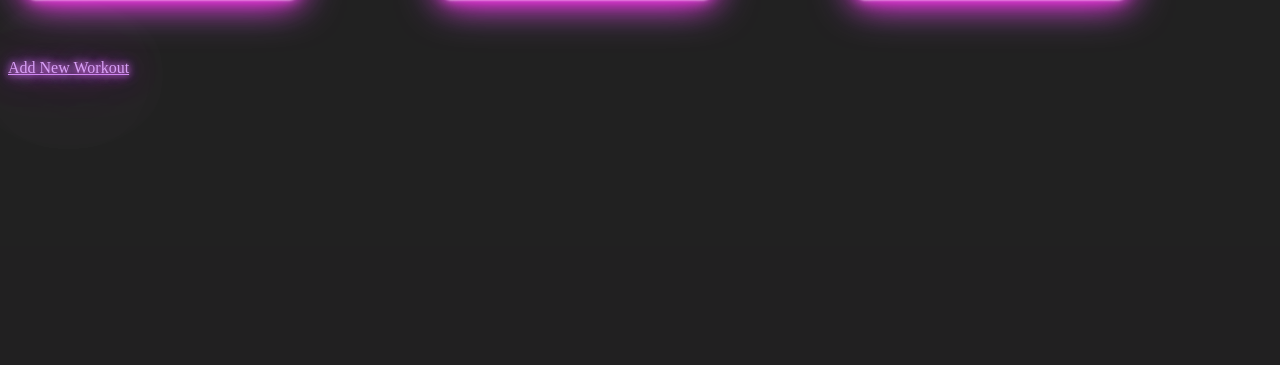
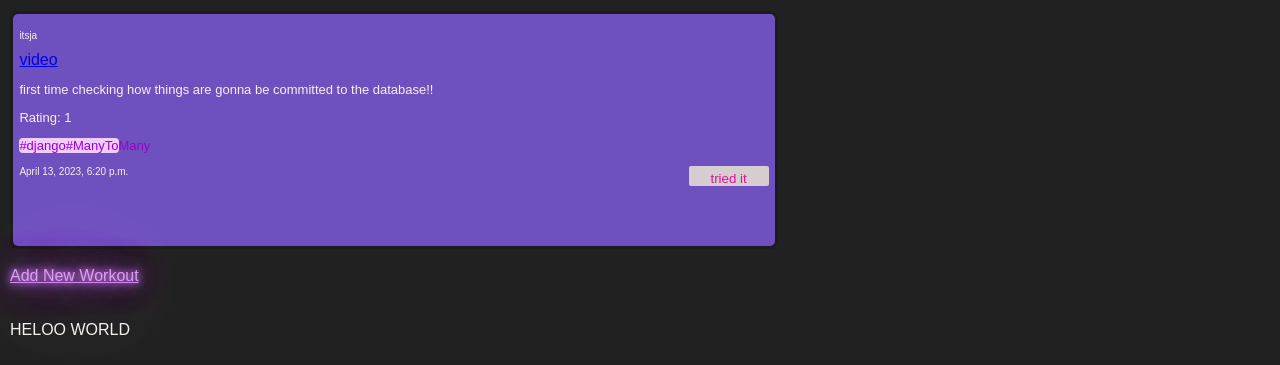
Before and after one commit to HeadandFolders/project_gains, a Django app: page /WorkoutApp/ in a window 1280 px wide. Shown: the part 554-919 px from the top of the page. Before the commit the page ends 644 px from the top, so only its background shows below. Run offline with Django 4.2, Linux system fonts and the light colour scheme; data comes from the database, SQL or seed files in the repository; both versions use the stored data as it was after the commit.

Commit message:
comment form, automatically added original post's url/tag

```diff
--- a/project_gains/WorkoutApp/templates/WorkoutApp/index.html
+++ b/project_gains/WorkoutApp/templates/WorkoutApp/index.html
@@ -1,27 +1,93 @@
 {% extends "WorkoutApp/layout.html" %}
 {% block body %}
 
-	<p>hello world</p>
-	<h1 class="neonTextTitle"> UNTIL WE DECIDE ON THE NAME </h1>
-      <div class="grid-container">
+	<div class="topnav">
+		<a href="#" style="padding: 10px 40px;">About</a>
+		<input type="search" style="margin: 10px 40px;" placeholder="Search"/>
+	</div>
+	<div class="row">
+		<div class="column middle">
 			{% for q in tasks %}
-          <div>
-			<p style="font-size: x-small;">{{ q.author }}</p>
-			<iframe src="{{ q.url }}" height="200" width="200">media</iframe>
+
+          		<div class="post-div">
+					<p class="author" style="font-size: x-small;">{{ q.author }}</p>
+					<!--<iframe src="{{ q.url.url }}" height="200" width="200">media</iframe-->
+					<a class="url" href="{{ q.url.url }}">video</a>
             		<p style="font-size: small;">{{ q.opinion }}</p>
-			<p style="font-size: small;">Rating: {{ q.rating }}</p>
+					<p class="rating" style="font-size: small;">Rating: {{ q.rating }}</p>
 					{% for hashtag in q.hashtag.all %}
-                <center><p style="font-size: small;" class="tag_text">{{ hashtag.hashtag }}</p></center>
+                		<p style="font-size: small;" class="tag_text">{{ hashtag.hashtag }}</p>
             		{% endfor %}
 					<p style="font-size: x-small;">{{ q.pub_date }}</h6>
+						<button id="openform{{ forloop.counter0 }}" class="open-button">tried it</button>
 
+						<div class="form-popup" id="myForm{{ forloop.counter0 }}">
+						  <form action="{% url 'WorkoutApp:contribute' %}" method="post" class="form-container contactForm">
+							{% csrf_token %}
+							<h3 style="color: #0B7A75;">Contribution</h3>
+							<input  type="text" class="tag_hidden"/>
+
+							{{ formpost.as_p }}
+							<input type="url" value="#" class="url_hidden"/>
+							<button type="submit" class="btn" >Contribute</button>
+							<!--button id="clicky{{ forloop.counter0 }}" type="button" class="btn clicky" >Check</button-->
+							<button id="closeform{{ forloop.counter0 }}" type="button" class="btn cancel " class="closeform" onclick="closeForm()">Close</button>
+						  </form>
 						</div>
+
+						<script src="https://ajax.googleapis.com/ajax/libs/jquery/3.5.1/jquery.min.js"></script>
+						<script>
+							$(document).ready(function () {
+
+    							$(".open-button").click((clicked) => {
+									var id = clicked.target.id;
+									alert(id);
+									var matches = id.match(/\d+$/);
+									if (matches) {
+    									var numString = matches[0];
+										alert(numString);
+										$("#myForm"+numString).css("display","block");
+									}
+
+									var temp_string = "";
+									$("#"+id).parentsUntil(".post-div").siblings(".tag_text").css('color','yellow');
+									$("#"+id).parentsUntil(".post-div").siblings(".tag_text").each(function() {
+   										temp_string += $(this).text();
+									});
+									//alert(temp_string);
+									$(".tag_hidden").val(temp_string);
+									$("#"+id).parentsUntil(".post-div").siblings(".url").css('color','red');
+									var url = $("#"+id).parentsUntil(".post-div").siblings(".url");
+									$(".url_hidden").val(url.attr('href'));
+								});
+
+							});
+						</script>
+						<script>
+							function closeForm(){
+								var id = $(".closeform").target.id;
+									alert(id);
+									var matches = id.match(/\d+$/);
+									if (matches) {
+    									var numString = matches[0];
+										alert(numString);
+										$("#myForm"+numString).css("display","none");
+									}
+
+							}
+						</script>
+          		</div>
+		  		<br>
         	{% endfor %}
-          </div>
 			{% if request.user.is_authenticated %}
   				<a href="{% url 'WorkoutApp:add' %}" class="neonText">Add New Workout</a>
   				<a href="{% url 'logout' %}" class="neonText">LOGOUT</a>
 			{% else %}
 				<a href="{% url 'WorkoutApp:add' %}" class="neonText">Add New Workout</a>
 			{% endif %}
+		</div>
+		<div class="column side">
+			<p>HELOO WORLD</p>
+		</div>
+	</div>
 {% endblock %}
--- a/project_gains/WorkoutApp/templates/WorkoutApp/layout.html
+++ b/project_gains/WorkoutApp/templates/WorkoutApp/layout.html
@@ -2,7 +2,83 @@
 <html lang="en">
 <head>
   <title>add task</title>
+  <meta name="viewport" content="width=device-width, initial-scale=1">
   <style>
+
+/* Button used to open the contact form - fixed at the bottom of the page */
+.open-button {
+  background-color: #efedd5;
+  color: #FF0090;
+  padding: 5px 5px 5px 5px;
+  border: none;
+  cursor: pointer;
+  border-radius: 2px;
+  opacity: 0.8;
+  float: inline-end;
+  height: 20px;
+  width: 80px;
+  text-align: center;
+}
+
+/* The popup form - hidden by default */
+.form-popup {
+  display: none;
+  position: absolute;
+  top: 60px;
+  right:550px;
+  border: 3px solid #f1f1f1;
+  width: 350px;
+  border-radius: 4px;
+
+}
+
+/* Add styles to the form container */
+.form-container {
+  max-width: 600px;
+  padding: 5px;
+  background-color: white;
+}
+
+/* Full-width input fields */
+.form-container input[type=text], .form-container input[type=password] {
+  width: 100px;
+  padding: 5px;
+  margin: 2px 0 5px 0;
+  border: none;
+  background: #f1f1f1;
+}
+.form-container label{
+  color: #0B7A75;
+
+}
+
+/* When the inputs get focus, do something */
+.form-container input[type=text]:focus, .form-container input[type=password]:focus {
+  background-color: #ddd;
+  outline: none;
+}
+
+/* Set a style for the submit/login button */
+.form-container .btn {
+  background-color: #04AA6D;
+  color: white;
+  padding: 5px 5px;
+  border: none;
+  cursor: pointer;
+  width: 80%;
+  margin-bottom:5px;
+  opacity: 0.8;
+}
+
+/* Add a red background color to the cancel button */
+.form-container .cancel {
+  background-color: red;
+}
+
+/* Add some hover effects to buttons */
+.form-container .btn:hover, .open-button:hover {
+  opacity: 1;
+}
 
 .tag_text{
   background: #f2ccff;
@@ -23,67 +99,85 @@
       0 0 102px rgb(165, 129, 227),
       0 0 151px rgb(215, 164, 238);
 }
-.neonTextTitle {
-  animation: flicker 1.5s infinite alternate;
-  color: #f7f7e6;
-}
 
 h1,p,li,td,th {
-  color: whitesmoke;
-  left: 700px;
-}
-
-/* Flickering animation */
-@keyframes flicker {
-
-  0%, 18%, 22%, 25%, 53%, 57%, 100% {
-
-    text-shadow:
-      0 0 7px #d871db,
-      0 0 10px #bc69f4,
-      0 0 21px #ba7fed,
-      0 0 42px rgb(172, 113, 211),
-      0 0 82px rgb(160, 102, 174),
-      0 0 92px rgb(211, 159, 236),
-      0 0 102px rgb(165, 129, 227),
-      0 0 151px rgb(215, 164, 238);
-
-  }
-
-  20%, 24%, 55% {
-      text-shadow: none;
-  }
+  color: #f5f1ed;
 }
 
 
-.grid-container {
-  display: grid;
-  gap: 20px 20px;
-  grid-template-areas:
-    'header header header'
-    'main main main'
-    'footer footer footer';
+body {
   background-color: #212121;
+  font-family: Arial, Helvetica, sans-serif;
+  margin: 0;
+}
+/* Style the header */
+.header {
+  background-color: #f1f1f1;
   padding: 20px;
+  text-align: center;
 }
-.grid-container > div {
-  border: 0.2rem solid #fff;
+
+/* Style the top navigation bar */
+.topnav {
+  overflow: hidden;
+  background-color: #002500;
+  font-family: Helvetica, Arial, 'Franklin Gothic Medium';
+}
+
+/* Style the topnav links */
+.topnav a {
+  float: left;
+  display: block;
+  color: #f4f1bb;
+  text-align: center;
+  padding: 14px 16px;
+  text-decoration: none;
+}
+
+/* Change color on hover */
+.topnav a:hover {
+  background-color: #dfc2f2;
+  color: #002500;
+}
+
+/* Create two unequal columns that float next to each other */
+.column {
+  float: left;
+  padding: 10px;
+}
+
+/*  Right column */
+.column.side {
+  width: 40%;
+}
+
+/* Middle column */
+.column.middle {
+  width: 60%;
+}
+.column.middle > div {
+  border: 0.2rem solid #1a1d1d;
   padding: 0.4em;
-  width: 250px;
-  box-shadow: 0 0 .2rem #fff,
-              0 0 .2rem #fff,
-              0 0 2rem #ff00dd,
-              0 0 0.8rem #fd73ff,
-              0 0 2.8rem #d57ff7,
-              inset 0 0 1.3rem #ea00ff;
   border-radius: 0.5rem;
   font-family: sans-serif;
-  text-align: center;
   color: white;
-  background-image: url("https://2.bp.blogspot.com/-2vfAuw_jC4E/T4Bl4zz6o9I/AAAAAAAAABs/9iHupfgwnhE/s1600/Hand+Painted+Wood.jpg")
+  background-color: #6f50bf;
+  margin: 0%;
+  height: 220px
+
 }
-body {
-  background-color: #212121;
+/* Clear floats after the columns */
+.row::after {
+  content: "";
+  display: table;
+  clear: both;
+}
+
+/* Responsive layout - makes the two columns stack on top of each other instead of next to each other */
+@media screen and (max-width: 600px) {
+  .column.side, .column.middle {
+    width: 100%;
+  }
 }
 </style>
 </head>
--- a/project_gains/WorkoutApp/urls.py
+++ b/project_gains/WorkoutApp/urls.py
@@ -9,4 +9,5 @@ urlpatterns = [
     path('login/', auth_views.LoginView.as_view(template_name='registration/login.html'), name='login'), #copy pasted code for template name thing
     path('logout/', auth_views.LogoutView.as_view(), name='logout'),
     path('signup/', views.create_user, name='signup'),
+    path('contribute/', views.contribute, name='contribute')
 ]
--- a/project_gains/WorkoutApp/views.py
+++ b/project_gains/WorkoutApp/views.py
@@ -38,7 +38,7 @@ def create_user(request):
         context = {'form': form}
         template = loader.get_template('registration/signup.html')
         return HttpResponse(template.render(context, request))
-
+"""
 def loginuser(request):
     context = {
         'form': LoginUser(request.POST)
@@ -48,11 +48,13 @@ def loginuser(request):
 
     template = loader.get_template('registration/login.html')
     return HttpResponse(template.render(context, request))
-
+"""
 
 def index(request):
     context = {
-    'tasks': Post.objects.order_by('-pub_date')[:5]
+    'tasks': Post.objects.order_by('-pub_date')[:5],
+    "formpost": NewPostForm(),
+
     }
     #if request.user.is_authenticated:
 
@@ -60,6 +62,26 @@ def index(request):
     return HttpResponse(template.render(context, request))
 
 
+@login_required
+def contribute(request):
+    pass
+    """
+    if request.method == "POST" and request.is_ajax():
+        form = NewPostForm(request.POST)
+        if form.is_valid():
+            url = request.POST['data']['url']
+            v, created = Video.objects.get_or_create(url = url)
+            v.save()
+            posto = form.cleaned_data["opinion"]
+            postr = form.cleaned_data["rating"]
+            p = Post(opinion=posto, pub_date=timezone.now(), rating=postr, author= request.user, url= v)
+            p.save()
+            hashtag = request.cleaned_data["data"]["tag"]
+            for i in hashtag:
+                i,created = Hashtag.objects.get_or_create(hashtag = i)
+                i.save()
+                p.hashtag.add(i)
+    """
 
 #@login_required(login_url='add.html')
 @login_required
```
Also changed, not shown: project_gains/db.sqlite3. Lines whose indentation alone changed are shown as unchanged.
